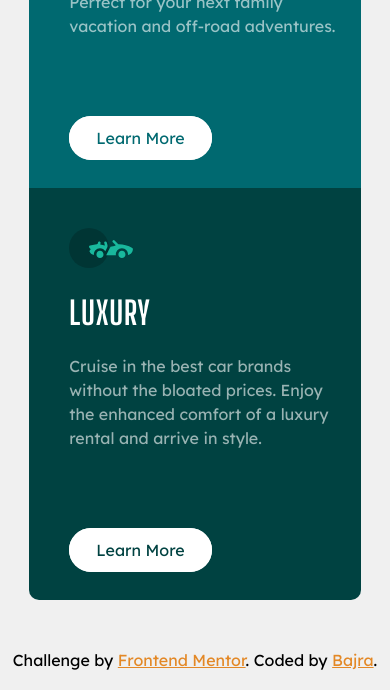
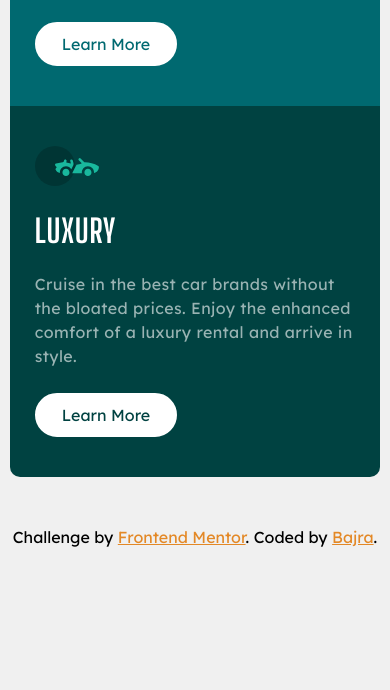
Before and after one commit to bajra03/frontendmentor-3_column_preview_card_component, a plain HTML site: page index.html in a window 390 px wide. Shown: the part 656-1346 px from the top of the page. After the commit the page ends 1223 px from the top, so only its background shows below. Drawn offline with Linux system fonts and the light colour scheme.

Commit message:
update style on mobile responsive

```diff
--- a/index.html
+++ b/index.html
@@ -20,10 +20,12 @@
           <img src="images/icon-sedans.svg" alt="Sedans">
         </div>
         <div class="card-title"><h1>Sedans</h1></div>
+        <div class="card-desc-wrapper">
           <div class="card-desc">Choose a sedan for its affordability and excellent fuel economy. Ideal for cruising in the city
             or on your next road trip.</div>
           <div class="card-button">
             <a href="#" class="btn orange">Learn More</a>
+          </div>
         </div>
       </div>
       <div class="card card-suvs">
@@ -31,10 +33,12 @@
           <img src="images/icon-suvs.svg" alt="Suvs">
         </div>
         <div class="card-title"><h1>SUVs</h1></div>
+        <div class="card-desc-wrapper">
           <div class="card-desc">Take an SUV for its spacious interior, power, and versatility. Perfect for your next family vacation
             and off-road adventures.</div>
           <div class="card-button">
             <a href="#" class="btn blue">Learn More</a>
+          </div>
         </div>
       </div>
       <div class="card card-luxury">
@@ -42,10 +46,12 @@
           <img src="images/icon-luxury.svg" alt="Suvs">
         </div>
         <div class="card-title"><h1>Luxury</h1></div>
+        <div class="card-desc-wrapper">
           <div class="card-desc">Cruise in the best car brands without the bloated prices. Enjoy the enhanced comfort of a luxury
             rental and arrive in style.</div>
           <div class="card-button">
             <a href="#" class="btn dark-blue ">Learn More</a>
+          </div>
         </div>
       </div>
     </div>
--- a/style.css
+++ b/style.css
@@ -54,8 +54,7 @@ main {
 }
 
 .card-wrapper {
-  max-width: 1440px;
-  width: 46%;
+  max-width: 900px;
   margin: 0 auto;
   display: flex;
   border-radius: 10px;
@@ -69,6 +68,10 @@ main {
 
 .card {
   padding: 40px 25px 40px 40px;
+  min-height: 450px;
+  display: flex;
+  flex-direction: column;
+  width: 300px;
 }
 
 .card-title {
@@ -84,7 +87,7 @@ main {
 .card-desc {
   color: rgba(255, 255, 255, 0.6);
   line-height: 1.5em;
-  margin-bottom: 90px;
+  letter-spacing: 0.4px;
 }
 
 .card-button a {
@@ -101,10 +104,16 @@ main {
   color: #fff;
 }
 
-@media (min-width: 1440px) {
-  .card-wrapper {
-    width: 863px;
-  }
+.card-desc-wrapper {
+  position: relative;
+  height: 100%;
+  display: flex;
+  flex-direction: column;
+  justify-content: space-between;
+}
+
+.card-button {
+  display: flex;
 }
 
 @media (max-width: 1366px) {
@@ -125,6 +134,17 @@ main {
   }
 }
 
+@media (min-width: 482px) and (max-width: 690px) {
+  .card-desc {
+    font-size: 70%;
+  }
+
+  .card-button a {
+    font-size: 70%;
+    padding: 10px 10%;
+  }
+}
+
 @media (max-width: 480px) {
   main {
     padding: 20px 0;
@@ -133,6 +153,16 @@ main {
 
   .card-wrapper {
     flex-direction: column;
-    width: 85%;
+    width: 95%;
+  }
+
+  .card {
+    padding: 40px 25px;
+    width: 100%;
+    min-height: auto;
+  }
+
+  .card-desc {
+    margin-bottom: 25px;
   }
 }
```
Lines whose indentation alone changed are shown as unchanged.
